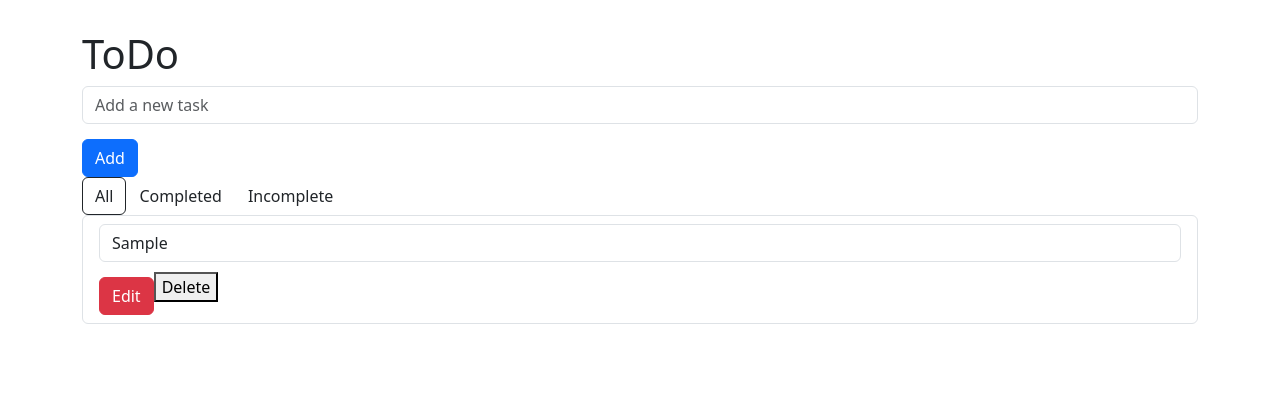
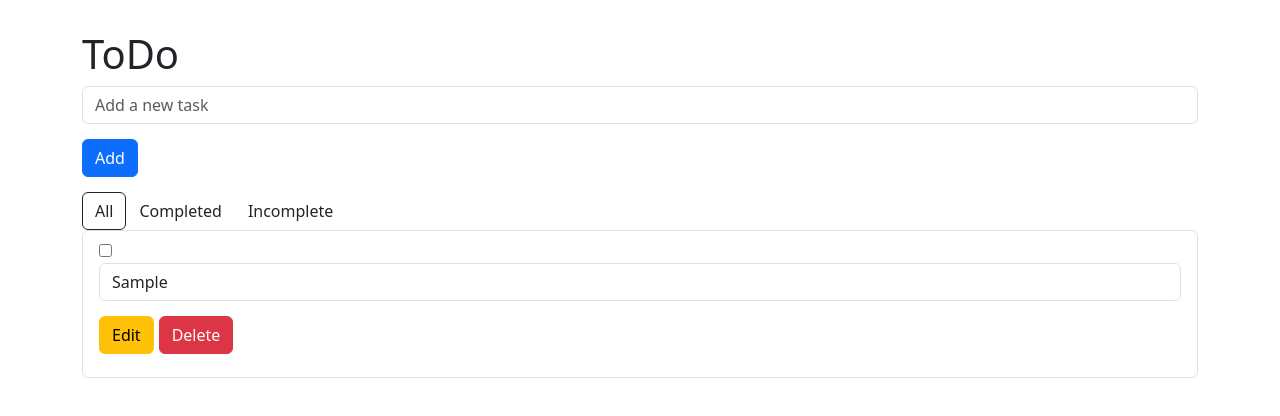
Before and after one commit to Gurgen000/traning-project, an Angular app: page / in a window 1280 px wide. Both pictures are taken after typing "Sample" into the empty fields and a click on the button "Add". Shown: the top 416 px of the page. Built offline with nearby package versions, Linux system fonts and the light colour scheme.

Commit message:
update fils todo.css, todo.html, todo.ts

```diff
--- a/src/app/todo/todo.component.css
+++ b/src/app/todo/todo.component.css
@@ -4,4 +4,9 @@
 
 .btn{
     margin-top: 15px;
+    margin-bottom: 15px;
 }
+
+.mr5 {
+    margin-left: 5px;
+}
--- a/src/app/todo/todo.component.html
+++ b/src/app/todo/todo.component.html
@@ -11,12 +11,13 @@
                 <li class="list-group-item">
                     @if (!todo.editing) {
                     <div>
+                        <input type="checkbox" [checked]="todo.completed" (change)="toggleComplete(todo)">
                         <span class="form-control" [class.completed]="todo.completed">
                             {{ todo.value }}
                         </span>
                         <div>
-                            <button class="btn btn-danger" (click)="editTodo(todo)">Edit</button>
-                            <button (click)="deleteTodo(todo.id)">Delete</button>
+                            <button class="btn btn-warning" (click)="editTodo(todo)">Edit</button>
+                            <button (click)="deleteTodo(todo.id)" class="btn btn-danger mr5">Delete</button>
                         </div>
                     </div>
                     }
@@ -24,10 +25,10 @@
                     <div class="col-sm-12">
                         <input type="text" class="form-control" [(ngModel)]="todo.value"
                             (keyup.enter)="saveTodo(todo, todo.value)" />
-                        <button class="btn btn-primary" (click)="saveTodo(todo, todo.value)">
+                        <button class="btn btn-info" (click)="saveTodo(todo, todo.value)">
                             Save
                         </button>
-                        <button class="btn btn-secondary" (click)="cancelEdit(todo)">
+                        <button class="btn btn-success mr5" (click)="cancelEdit(todo)">
                             Cancel
                         </button>
                     </div>
--- a/src/app/todo/todo.component.ts
+++ b/src/app/todo/todo.component.ts
@@ -98,4 +98,7 @@ export class TodoComponent {
     this.filter = filter;
     this.applyFilter();
   }
+  trackByTodoId(index: number, todo: Todo): number {
+    return todo.id
+  }
 }
```
